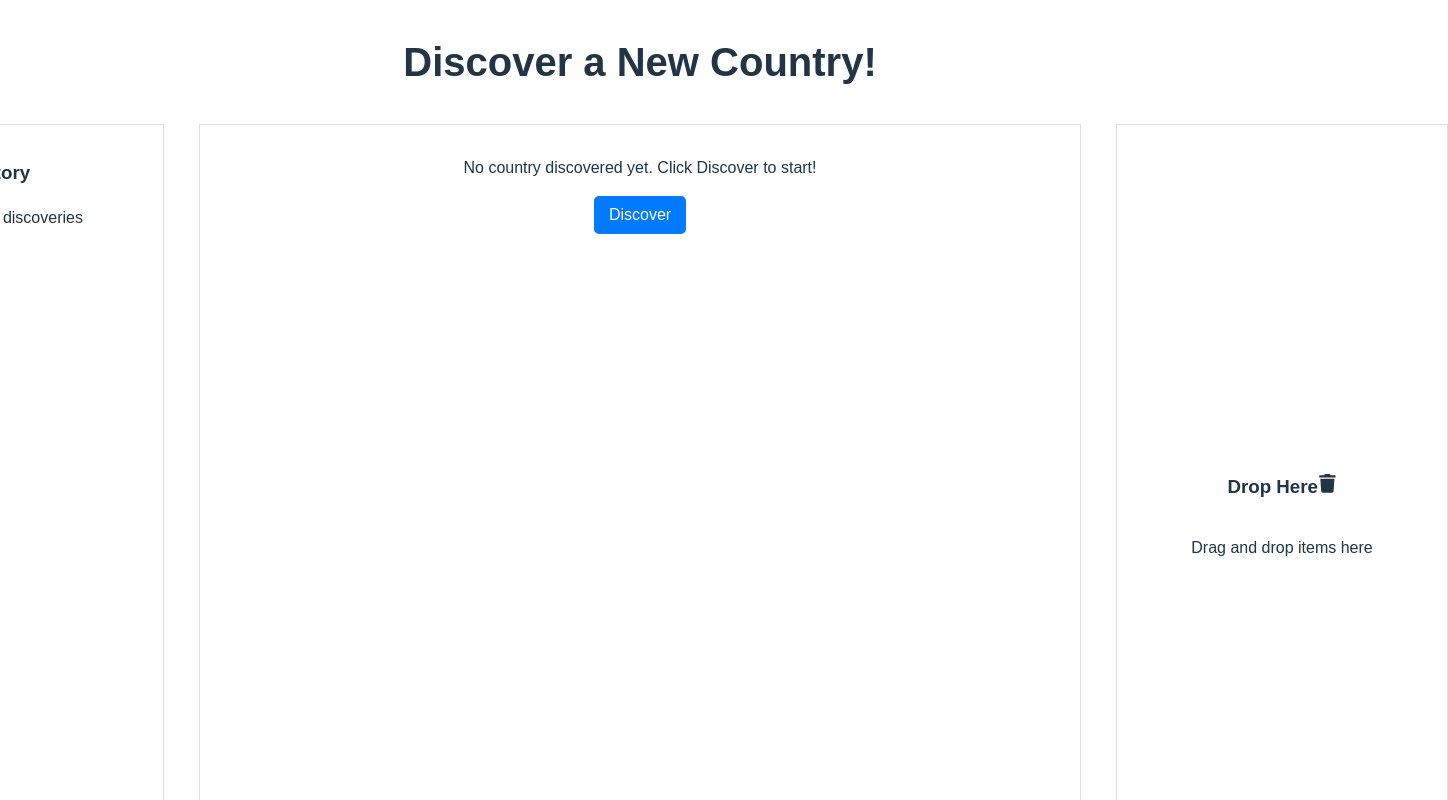
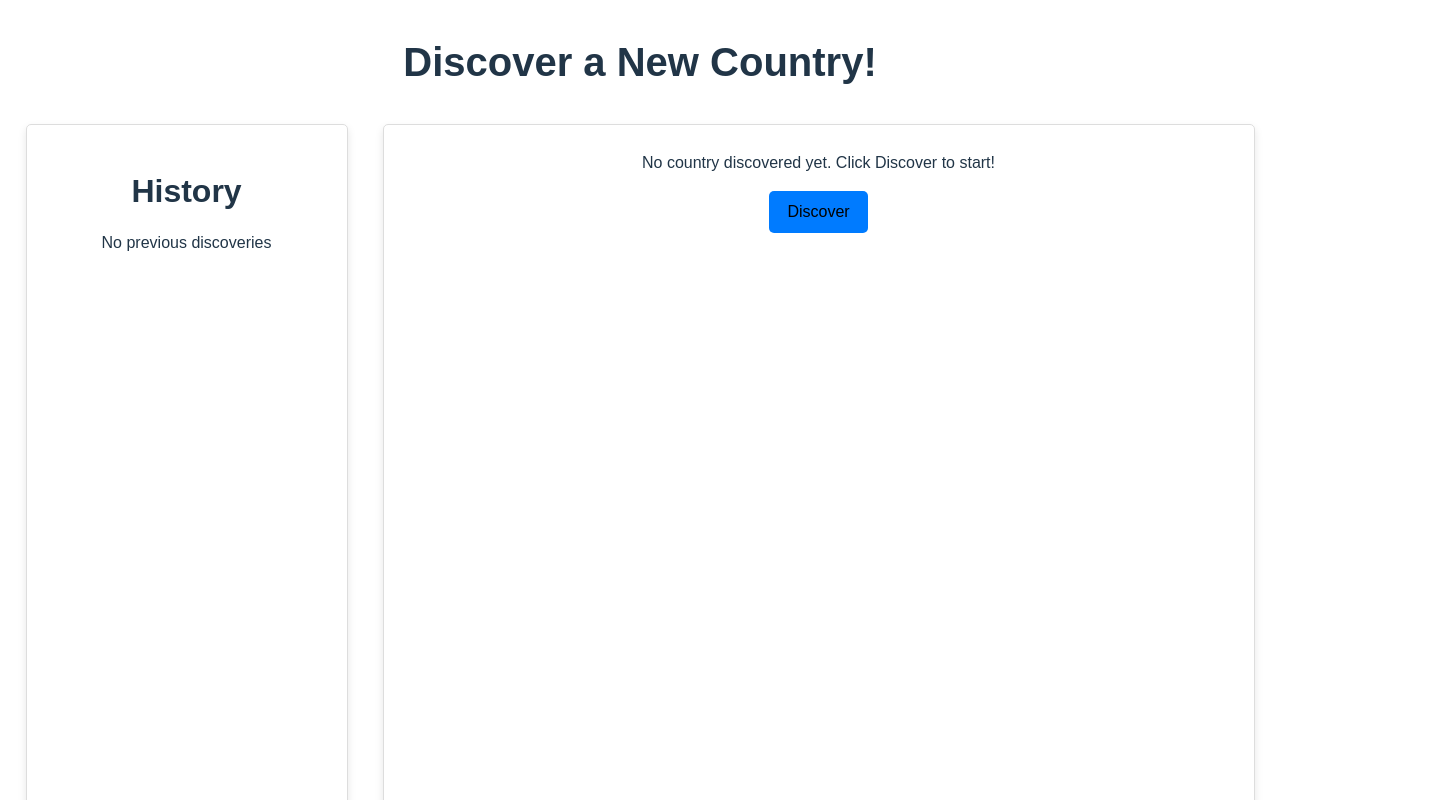
Before and after one commit to Ruhisawant/Veni-Vici, a React (Vite) app: page / in a window 1280 px wide. Shown: the top 800 px of the page, 1448 px wide, since content can reach past the window. Built offline with nearby package versions, Linux system fonts and the light colour scheme.

Commit message:
Styling updates

```diff
--- a/src/App.css
+++ b/src/App.css
@@ -16,65 +16,52 @@ h1 {
   font-size: 2.5rem;
 }
 
+h3 {
+  text-align: center;
+  width: 100%;
+  font-size: 2rem;
+  margin-bottom: 10px;
+}
+
 /* App Layout */
 .App {
   display: flex;
   gap: 35px;
+  flex-wrap: wrap;
+  justify-content: center;
+}
+
+/* Columns */
+.history-column,
+.country-info-column,
+.ban-column {
+  border: 1px solid #ddd;
+  height: 750px;
+  border-radius: 5px;
+  text-align: center;
+  padding: 10px;
+  box-shadow: 0 4px 8px rgba(0, 0, 0, 0.1);
 }
 
 .history-column,
-.drop-zone-column {
+.ban-column {
   width: 300px;
-  border: 1px solid #ddd;
-  padding: 15px;
-  text-align: center;
-  height: 750px;
 }
 
 .country-info-column {
   width: 850px;
-  border: 1px solid #ddd;
-  padding: 15px;
-  text-align: center;
-  height: 750px;
 }
 
-.drop-zone-column {
-  border: 1px solid #ddd;
+.ban-column {
   min-height: 150px;
   display: flex;
   flex-direction: column;
   align-items: center;
-  justify-content: center;
-}
-
-
-/* Buttons */
-button {
-  background: #007bff;
-  color: #fff;
-  border: none;
-  padding: 10px 15px;
-  font-size: 1rem;
-  border-radius: 5px;
-  cursor: pointer;
   transition: background 0.3s;
 }
 
-button:hover {
-  background: #0056b3;
-}
-
-.drag-button {
-  margin: 5px;
-  padding: 10px 12px;
-  background: #28a745;
-  border-radius: 5px;
-  cursor: grab;
-}
-
-.drag-button:hover {
-  background: #218838;
+.ban-column:hover {
+  background: rgba(0, 123, 255, 0.1);
 }
 
 /* History Items */
@@ -85,10 +72,65 @@ button:hover {
   padding: 10px;
   border-bottom: 1px solid #ddd;
   font-size: 20px;
+  transition: background 0.3s;
+}
+
+.history-item:hover {
+  background: rgba(0, 0, 0, 0.05);
 }
 
 .history-item img {
   border-radius: 5px;
   width: 80px;
   height: 50px;
+  object-fit: cover;
 }
+
+/* Country Info Items */
+.flag {
+  width: 60%;
+  height: 300px;
+  border-radius: 5px;
+  object-fit: cover;
+  margin-bottom: 40px;
+}
+
+.info-container {
+  gap: 10px;
+  padding-bottom: 25px;
+}
+
+.info-btn {
+  margin: 5px;
+  font-size: 1.2rem;
+  padding: 10px 12px;
+  background: #28a745;
+  border-radius: 5px;
+  cursor: grab;
+  transition: background 0.3s, transform 0.2s;
+}
+
+.info-btn:hover {
+  background: #218838;
+  transform: scale(1.05);
+}
+
+.discover-btn {
+  background: #007bff;
+  border: none;
+  padding: 12px 18px;
+  font-size: 1rem;
+  border-radius: 5px;
+  cursor: pointer;
+  transition: background 0.3s, transform 0.2s;
+}
+
+.discover-btn:hover {
+  background: #0056b3;
+  transform: scale(1.05);
+}
+
+/* Ban Items */
+.trash-can {
+  height: 30px;
+}
--- a/src/App.jsx
+++ b/src/App.jsx
@@ -9,6 +9,7 @@ function App() {
   const [availableItems, setAvailableItems] = useState(['capital', 'region', 'language', 'currency'])
   const [error, setError] = useState(null)
 
+  // Fetch a new random country and update state accordingly
   const getNewCountry = async () => {
     try {
       const newCountry = await fetchRandomCountry()
@@ -32,11 +33,12 @@ function App() {
     }
   }
 
+  // Fetch a random country from the API, filtering out banned items
   const fetchRandomCountry = async () => {
-    const response = await fetch('https://restcountries.com/v3.1/all');
-    if (!response.ok) throw new Error('Failed to fetch countries');
+    const response = await fetch('https://restcountries.com/v3.1/all')
+    if (!response.ok) throw new Error('Failed to fetch countries')
 
-    const data = await response.json();
+    const data = await response.json()
     const filteredData = data.filter((country) => {
       const hasValidCountryProperties =
         country.name?.common &&
@@ -44,9 +46,9 @@ function App() {
         country.capital &&
         country.region &&
         country.languages &&
-        country.currencies;
+        country.currencies
 
-      if (!hasValidCountryProperties) return false;
+      if (!hasValidCountryProperties) return false
 
       return !droppedItems.some((bannedItem) => {
         return (
@@ -54,25 +56,27 @@ function App() {
           country.region === bannedItem ||
           Object.values(country.languages).includes(bannedItem) ||
           Object.values(country.currencies).some(currency => currency.name === bannedItem)
-        );
-      });
-    });
+        )
+      })
+    })
 
     if (filteredData.length === 0) {
-      throw new Error(`No countries left to discover. Remove some items from the ban zone to continue!`)
+      throw new Error('No countries left to discover. Remove some items from the ban zone to continue!')
     }
+    return filteredData[Math.floor(Math.random() * filteredData.length)]
+  }
 
-    return filteredData[Math.floor(Math.random() * filteredData.length)];
-  };
-
+  // Handle drag start event for draggable items
   const handleDragStart = (e, item) => {
     e.dataTransfer.setData('text/plain', item)
   }
 
+  // Allow drag-over event to enable dropping
   const handleDragOver = (e) => {
     e.preventDefault()
   }
 
+  // Handle drop event and add dropped item to the list
   const handleDrop = (e) => {
     e.preventDefault()
     const droppedItem = e.dataTransfer.getData('text/plain')
@@ -85,13 +89,14 @@ function App() {
     }[droppedItem]
 
     setDroppedItems((prev) => {
-      const updated = [...prev, value];
-      return updated;
-    });
+      const updated = [...prev, value]
+      return updated
+    })
 
-    setAvailableItems((prev) => prev.filter(item => item !== droppedItem));
+    setAvailableItems((prev) => prev.filter(item => item !== droppedItem))
   }
 
+  // Remove an item from the drop zone
   const handleRemoveItem = (value) => {
     setDroppedItems((prev) => prev.filter((item) => item !== value))
   }
@@ -100,17 +105,13 @@ function App() {
     <>
       <h1>Discover a New Country!</h1>
       <div className='App'>
+        {/* History Column */}
         <div className='history-column'>
           <h3>History</h3>
           {history.length > 0 ? (
             history.map((item, index) => (
               <div key={index} className='history-item'>
-                <img
-                  src={item.flag}
-                  alt={item.name}
-                  width={30}
-                  onError={(e) => e.target.style.display = 'none'}
-                />
+                <img src={item.flag} alt={item.name} onError={(e) => e.target.style.display = 'none'} />
                 <p>{item.name}</p>
               </div>
             ))
@@ -119,18 +120,13 @@ function App() {
           )}
         </div>
 
+        {/* Country Info Column */}
         <div className='country-info-column'>
           {country && country.flags && country.flags.png ? (
             <div>
-              <h2>{country.name.common}</h2>
-              <img
-                className='flag'
-                src={country.flags.png}
-                alt={country.name.common}
-                width={200}
-                onError={(e) => e.target.style.display = 'none'}
-              />
-              <div className='draggable-buttons'>
+              <h1>{country.name.common}</h1>
+              <img className='flag' src={country.flags.png} alt={country.name.common} onError={(e) => e.target.style.display = 'none'} />
+              <div className='info-container'>
                 {availableItems.map((item) => {
                   const details = {
                     'capital': country?.capital?.[0] ?? 'N/A',
@@ -144,7 +140,7 @@ function App() {
                       key={item}
                       draggable
                       onDragStart={(e) => handleDragStart(e, item)}
-                      className='drag-button'
+                      className='info-btn'
                     >
                       {details[item]}
                     </button>
@@ -156,18 +152,19 @@ function App() {
             <p>{error || 'No country discovered yet. Click Discover to start!'}</p>
           )}
 
-          <button onClick={getNewCountry}>Discover</button>
+          <button className='discover-btn' onClick={getNewCountry}>Discover</button>
         </div>
 
-        <div className='drop-zone-column' onDragOver={handleDragOver} onDrop={handleDrop}>
-          <h3>Drop Here<FaTrash className='trash-can' /></h3>
+        {/* Ban Column */}
+        <div className='ban-column' onDragOver={handleDragOver} onDrop={handleDrop}>
+          <h3>Ban List <FaTrash className='trash-can' /></h3>
           {droppedItems.length > 0 ?
             droppedItems.map((value, index) => (
-              <div key={index} className='drag-button' onClick={() => handleRemoveItem(value)}>
+              <div key={index} className='info-btn' onClick={() => handleRemoveItem(value)}>
                 {value}
               </div>
             ))
-            : <p>Drag and drop items here</p>
+            : <p>Drag and drop items here to ban!</p>
           }
         </div>
       </div>
```
